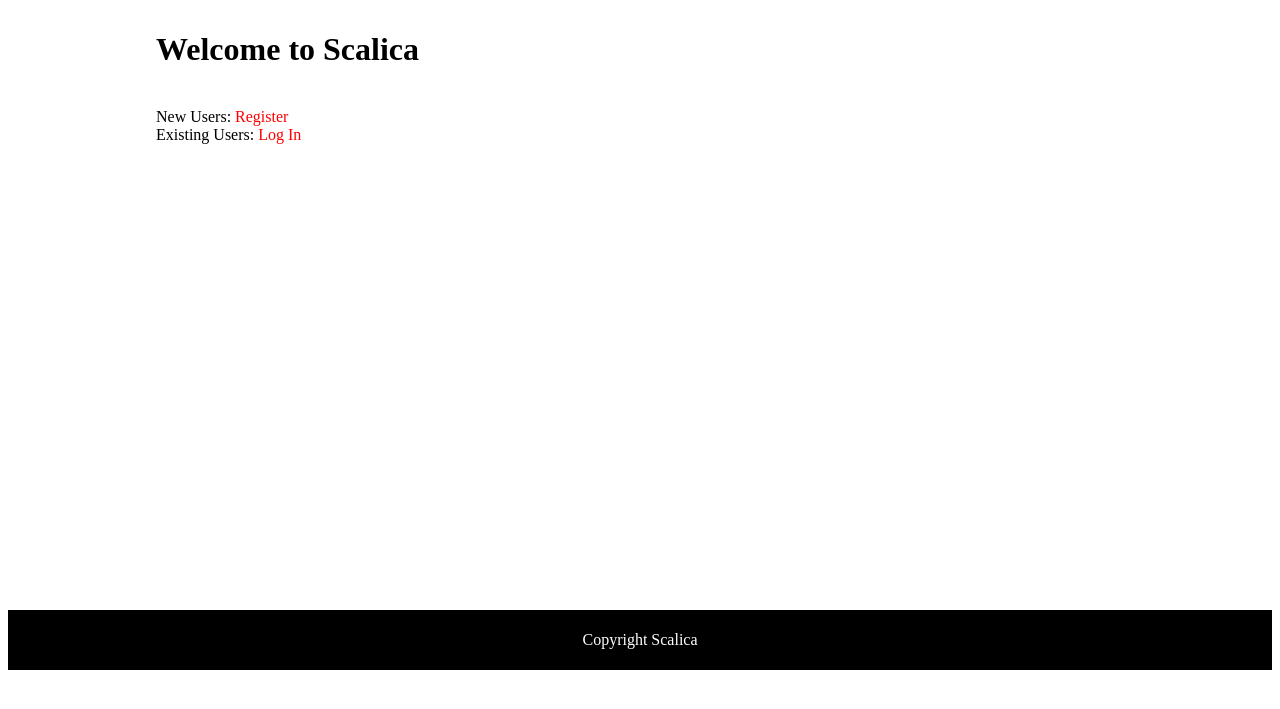
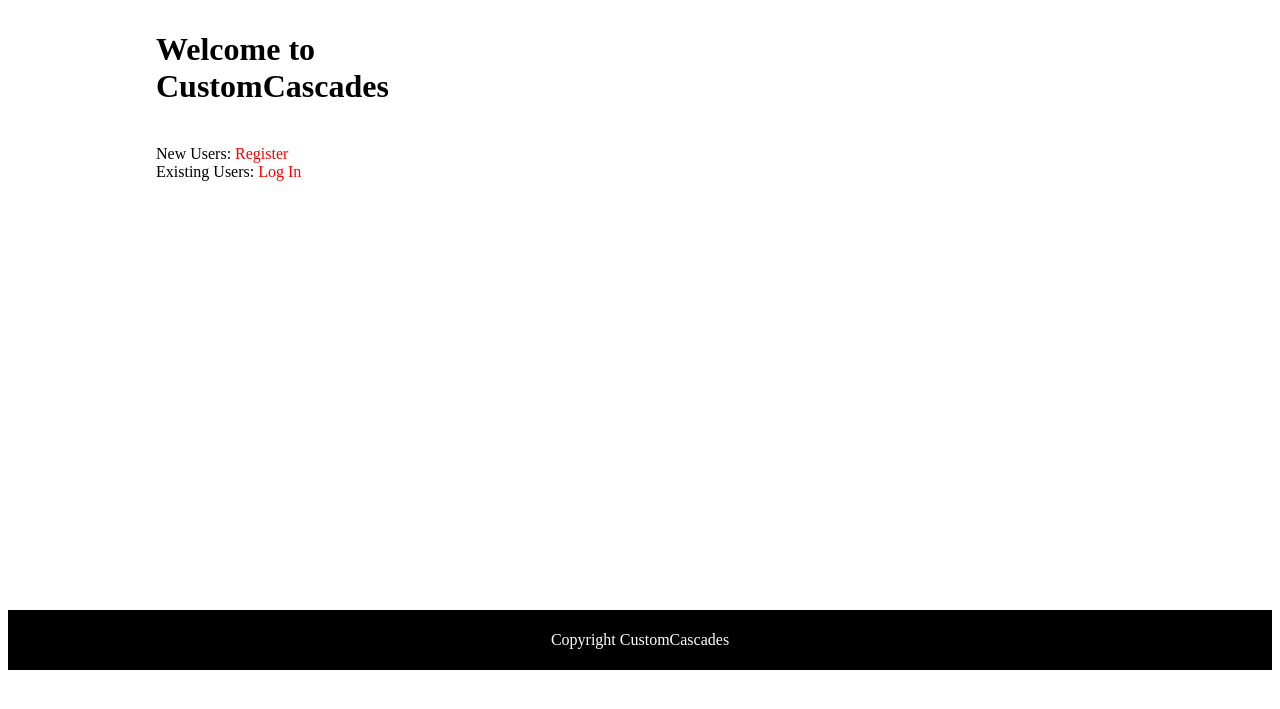
Before and after one commit to tangydoris/CustomCascades, a Django app: page / in a window 1280 px wide. Shown: the part 36-745 px from the top of the page. Run offline with Django 3.2, Linux system fonts and the light colour scheme.

Commit message:
change homepage and change readme to have run instructions

```diff
--- a/micro/templates/micro/base.html
+++ b/micro/templates/micro/base.html
@@ -22,7 +22,7 @@
     {% block content %}{% endblock content %}
   </div>
   <div id="footer">
-    <p>Copyright Scalica</p>
+    <p>Copyright CustomCascades</p>
     {% block footer %}{% endblock footer %}
   </div>
 </body>
--- a/micro/templates/micro/public.html
+++ b/micro/templates/micro/public.html
@@ -1,6 +1,6 @@
 {% extends "micro/base.html" %}
 {% block content %}
-  <h1>Welcome to Scalica</h1></br>
+  <h1>Welcome to CustomCascades</h1></br>
   New Users: <a href="{% url 'micro:register' %}">Register</a> </br>
   Existing Users: <a href="{% url 'micro:login' %}">Log In</a>
 {% endblock %}
```
Also changed, not shown: README.md.
